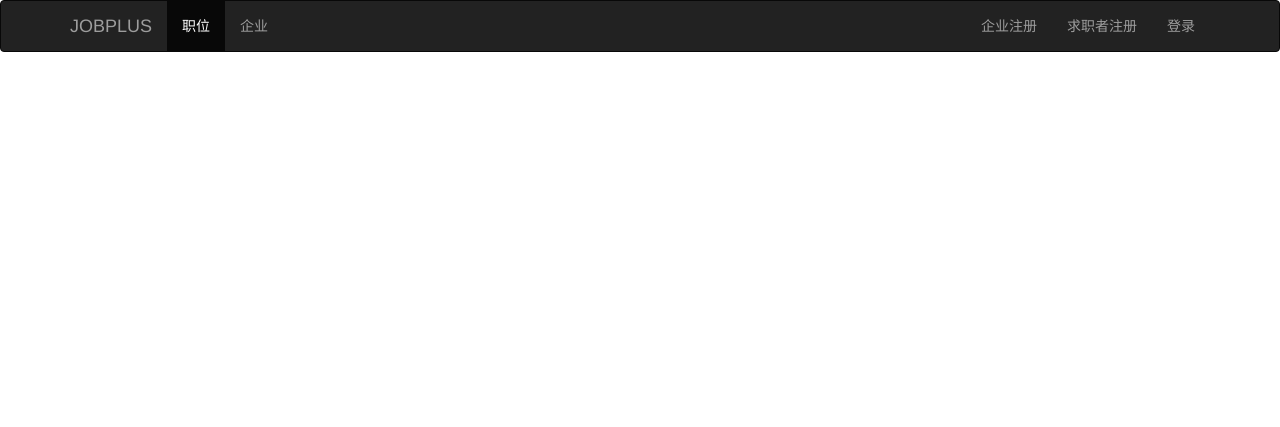
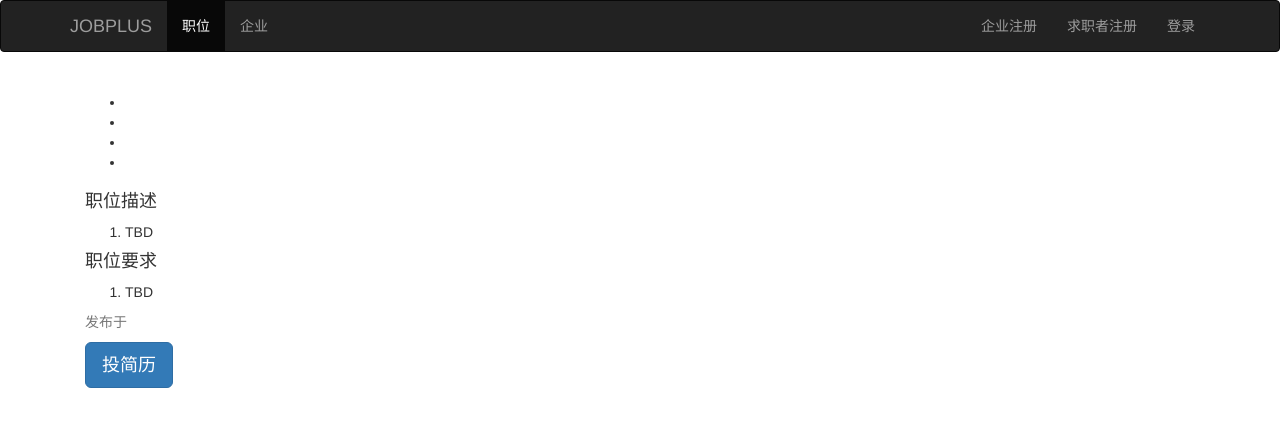
Before and after one commit to teawithme/jobplus6-11, a Flask app: template jobplus/templates/job/detail.html in a window 1280 px wide. Shown: the top 427 px of the page. Run offline with Flask 2, Linux system fonts and the light colour scheme; the template is opened without the code that fills it, so the values that code supplies are empty; some libraries are stand-ins or nearby versions.

Commit message:
挑战42剩下任务3第5步未完 (#67)
* fix #64 add job/detail.html

* fix some bugs

* fix #65 add company/detail.html

```diff
--- a/jobplus/templates/job/detail.html
+++ b/jobplus/templates/job/detail.html
@@ -1,5 +1,54 @@
-{%extends "base.html" %}
+{% extends "base.html" %}
 
 {% block title %}
-职位详情 - {{ job.title }}
+职业详情 - {{ job.title }}
 {% endblock %}
+
+{% block body %}
+    <div class="wrap">
+        <div class="post-topheader">
+            <div class="container">
+                <div class="block-for-right-border">
+                    <div class="row">
+                        <div class="col-md-9 col-xs-12">
+                            <div class="job-detail__job-info">
+                                <h3 class="post-topheader__info--title">
+                                    <a href="{{ job.url }}">{{ job.title }}</a>
+                                </h3>
+                                <ul class="job-detail__requirements">
+                                    <li class="salary"><span>{{ job.salary }}</span></li>
+                                    <li class="cities">{{ job.location }}</li>
+                                    <li>{{ job. experience }}</li>
+                                    <li><span class="ml5 inline-block"></span></li>
+                                </ul>
+                            </div>
+                        </div>
+                    </div>
+                </div>
+            </div>
+        </div>
+    </div>
+
+    <div class="container job-detail__detail">
+        <div class="row">
+            <div class="col-xs-12 col-md-9 main mt30">
+                <div class="fmt">
+                    <h4 class="job-detail__heading--catalog">职位描述</h4>
+                    <ol><li> TBD </li></ol>
+                    <h4 class="job-detail__heading--catalog">职位要求</h4>
+                    <ol><li> TBD </li></ol>
+                </div>
+                <p class="mt20 text-muted">发布于{{ job.created_at }}</p>
+                <div class="bg-gray job-detail__foot">
+                    <div class="row">
+                        <div class="col-md-6">
+                            <a href="/job/{{ job.id }}/apply" class="btn btn-primary btn-lg submit-resume">投简历
+                            </a>
+                        </div>
+                    </div>
+                </div>
+            </div>
+        </div>
+    </div>
+
+{% endblock %}
```
Also changed, not shown: jobplus/handlers/company.py (+15 -9 lines), jobplus/handlers/job.py (+11 -0 lines), jobplus/templates/company/detail.html (+48 -1 lines), jobplus/templates/company/index.html (+7 -5 lines), scripts/generate_test_datas.py (+7 -6 lines).
